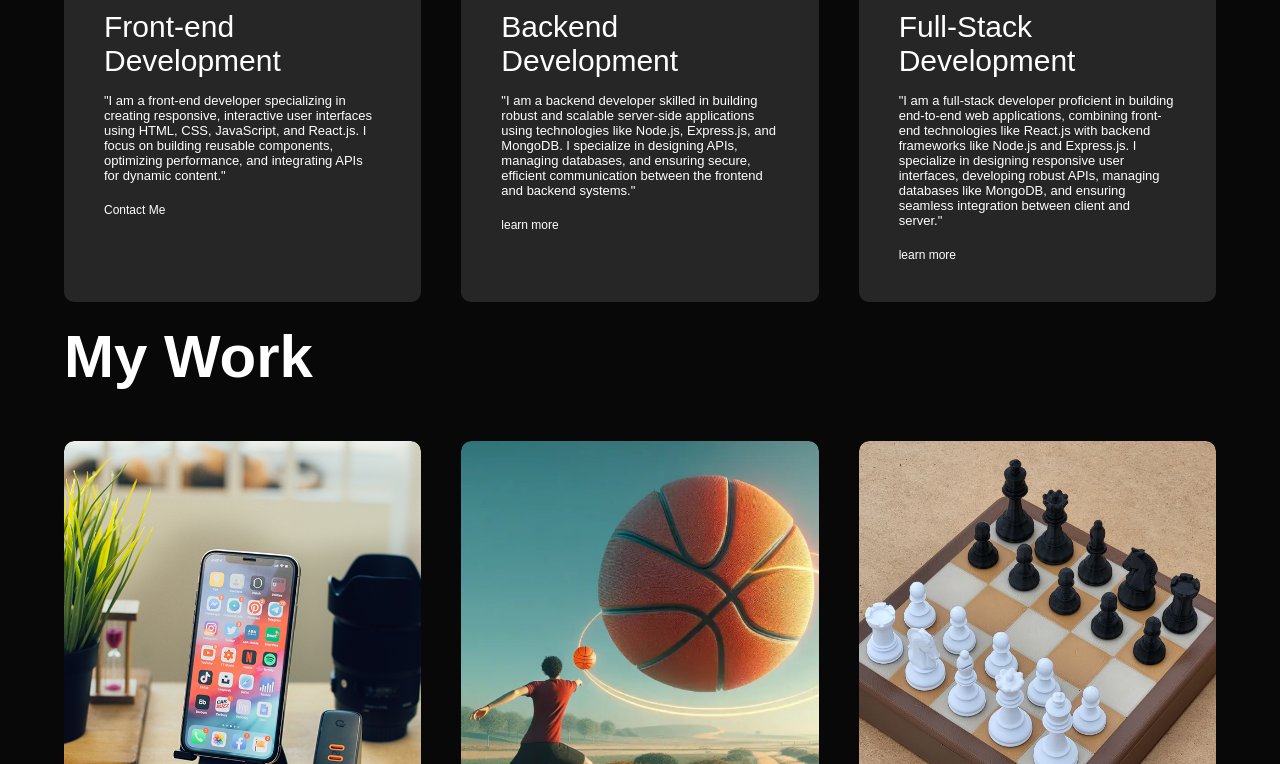
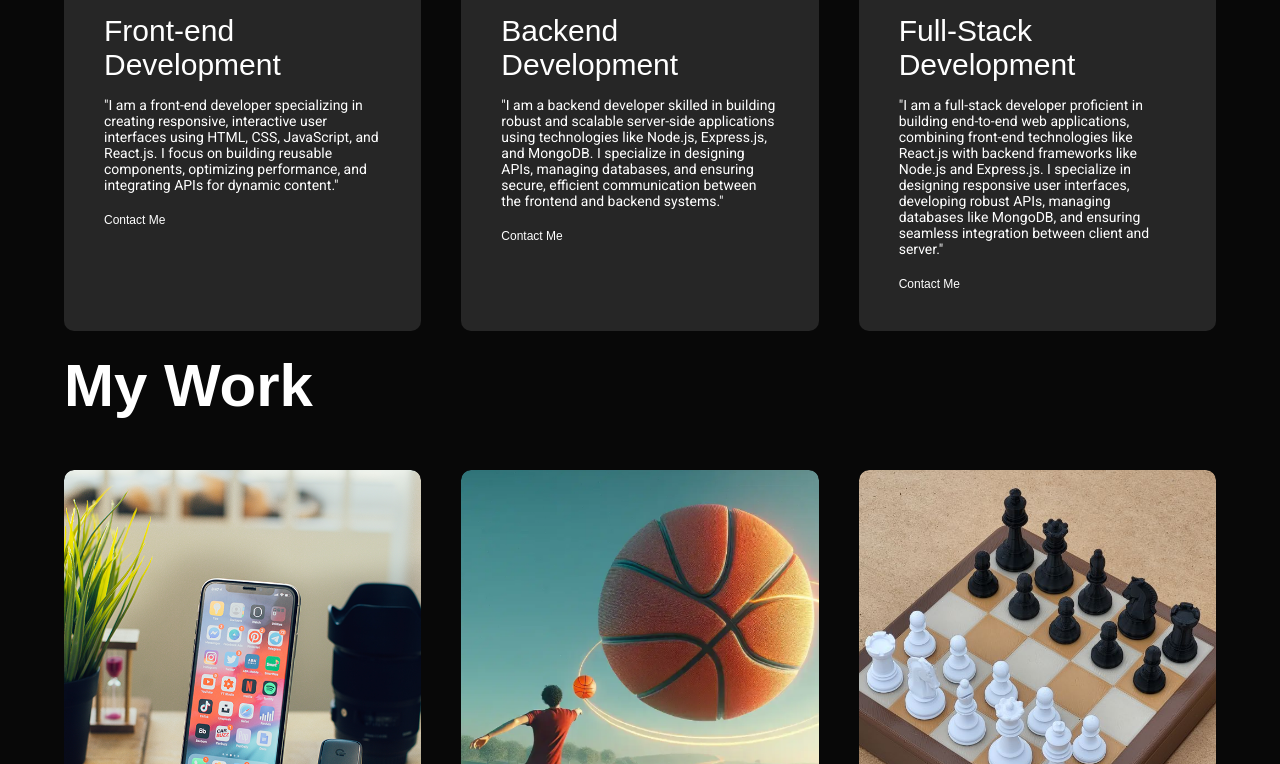
Before and after one commit to Nasir-1310/My-Portfolio, a plain HTML site: page index.html in a window 1280 px wide. Shown: the part 1579-2343 px from the top of the page. Drawn offline with Linux system fonts and the light colour scheme.

Commit message:
completed

```diff
--- a/index.html
+++ b/index.html
@@ -4,6 +4,8 @@
     <meta charset="UTF-8">
     <meta name="viewport" content="width=device-width, initial-scale=1.0">
     <title>Nasir Uddin</title>
+    <link href="https://fonts.googleapis.com/css2?family=Roboto:wght@400;500;700&display=swap" rel="stylesheet">
+
     <link rel="stylesheet" href="style.css">
     <link rel="icon" href="images/icon.png" type="image/png">
     <script src="https://kit.fontawesome.com/f6860259c8.js" crossorigin="anonymous"></script>
@@ -100,7 +102,7 @@
                     <i class="fa-solid fa-crop"></i>
                     <h2>Backend Development</h2>
                     <p>"I am a backend developer skilled in building robust and scalable server-side applications using technologies like Node.js, Express.js, and MongoDB. I specialize in designing APIs, managing databases, and ensuring secure, efficient communication between the frontend and backend systems."</p>
-                    <a href="#contact">learn more</a>
+                    <a href="#contact">Contact Me</a>
                 </div>
 
 
@@ -108,7 +110,7 @@
                     <i class="fa-brands fa-app-store"></i>
                     <h2>Full-Stack Development</h2>
                     <p>"I am a full-stack developer proficient in building end-to-end web applications, combining front-end technologies like React.js with backend frameworks like Node.js and Express.js. I specialize in designing responsive user interfaces, developing robust APIs, managing databases like MongoDB, and ensuring seamless integration between client and server."</p>
-                    <a href="#contact">learn more</a>
+                    <a href="#contact">Contact Me</a>
                 </div>
             </div>
         </di>
--- a/style.css
+++ b/style.css
@@ -1,4 +1,4 @@
-* {
+*{
   margin: 0;
   padding: 0;
   font-family: "Poppins", sans-serif;
@@ -10,6 +10,11 @@ html {
 body {
   background: #080808;
   color: #fff;
+  font-family: 'Roboto', sans-serif;
+}
+p {
+  font-family: 'Roboto', sans-serif;
+  font-weight: 400; /* Regular */
 }
 #header {
   width: 100%;
@@ -160,6 +165,13 @@ nav ul li a:hover::after {
   font-weight: 500;
   margin-bottom: 15px;
 }
+.services-list div p {
+  font-size: 14px;
+
+}
+
+
+
 .services-list div a {
   text-decoration: none;
   color: #fff;
```
